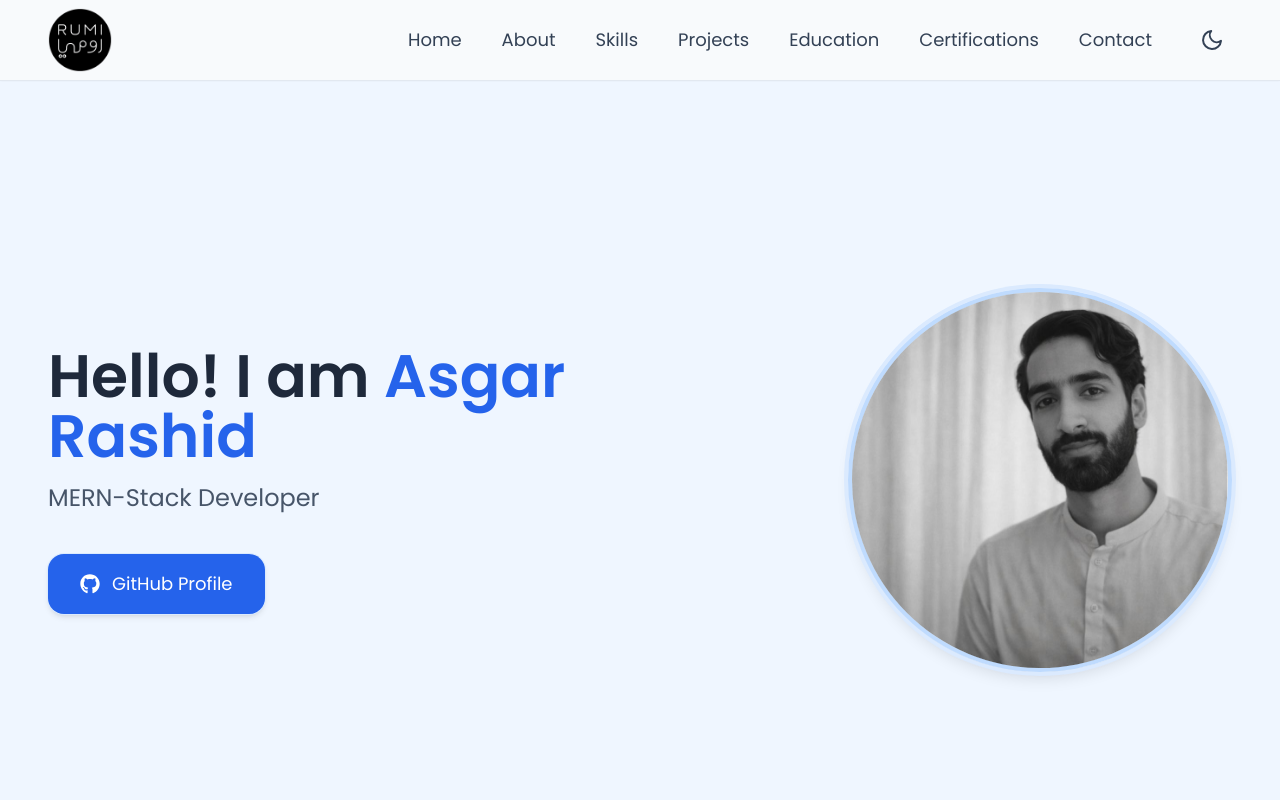
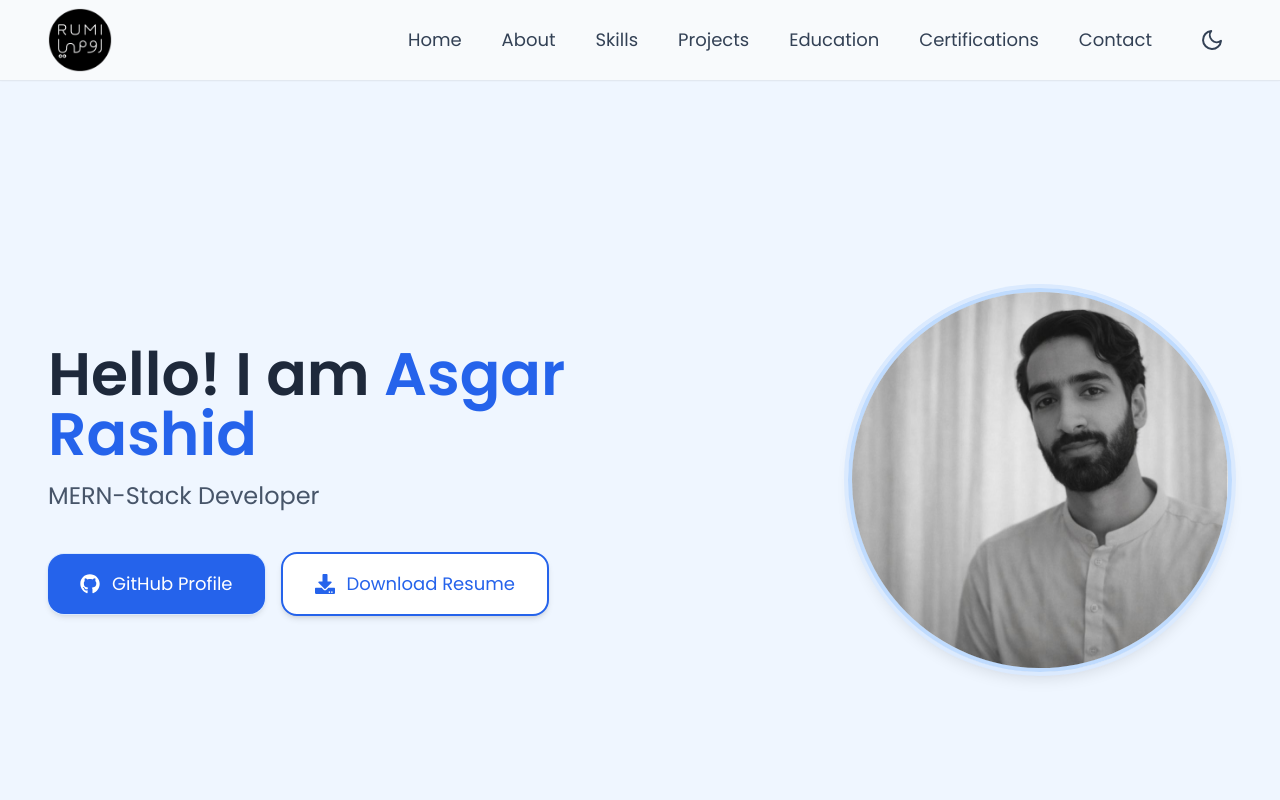
Before and after one commit to rumi-13/potfolio, a React (Vite) app: page / in a window 1280 px wide. Shown: the top 800 px of the page. Built offline with nearby package versions, Linux system fonts and the light colour scheme.

Commit message:
feat: add resume download functionality to hero section

```diff
--- a/src/components/Hero.jsx
+++ b/src/components/Hero.jsx
@@ -1,5 +1,6 @@
-import { FaGithub } from "react-icons/fa";
+import { FaGithub, FaDownload } from "react-icons/fa";
 import heroimg from "../assets/rumi.png";
+import resume from "../assets/resume/Asgar_Rashid_Resume-MERN.pdf";
 
 const Hero = () => {
   return (
@@ -20,15 +21,23 @@ const Hero = () => {
               </h2>
             </div>
 
-            <div className="pt-4">
+            <div className="pt-4 flex flex-col sm:flex-row items-center justify-center lg:justify-start gap-4">
               <a
                 href="https://github.com/rumi-13"
                 target="_blank"
                 rel="noopener noreferrer"
-                className="inline-flex items-center gap-x-3 bg-blue-600 dark:bg-yellow-500 text-white dark:text-slate-900 px-6 py-3 lg:px-8 lg:py-4 rounded-2xl shadow-md dark:shadow-lg ring-1 ring-blue-100 dark:ring-yellow-400 hover:scale-105 hover:shadow-lg dark:hover:shadow-xl transition-all duration-200 font-medium text-base lg:text-lg"
+                className="w-full sm:w-auto inline-flex items-center justify-center gap-x-3 bg-blue-600 dark:bg-yellow-500 text-white dark:text-slate-900 px-6 py-3 lg:px-8 lg:py-4 rounded-2xl shadow-md dark:shadow-lg ring-1 ring-blue-100 dark:ring-yellow-400 hover:scale-105 hover:shadow-lg dark:hover:shadow-xl transition-all duration-200 font-medium text-base lg:text-lg"
               >
                 <FaGithub className="text-lg lg:text-xl" />
                 GitHub Profile
+              </a>
+              <a
+                href={resume}
+                download="Asgar_Rashid_Resume.pdf"
+                className="w-full sm:w-auto inline-flex items-center justify-center gap-x-3 bg-white dark:bg-slate-800 text-blue-600 dark:text-yellow-300 border-2 border-blue-600 dark:border-yellow-300 px-6 py-3 lg:px-8 lg:py-4 rounded-2xl shadow-md hover:scale-105 hover:bg-blue-50 dark:hover:bg-slate-700 transition-all duration-200 font-medium text-base lg:text-lg"
+              >
+                <FaDownload className="text-lg lg:text-xl" />
+                Download Resume
               </a>
             </div>
           </div>
```
Also changed, not shown: 1 other file (tests, documents, lock files or other folders).
